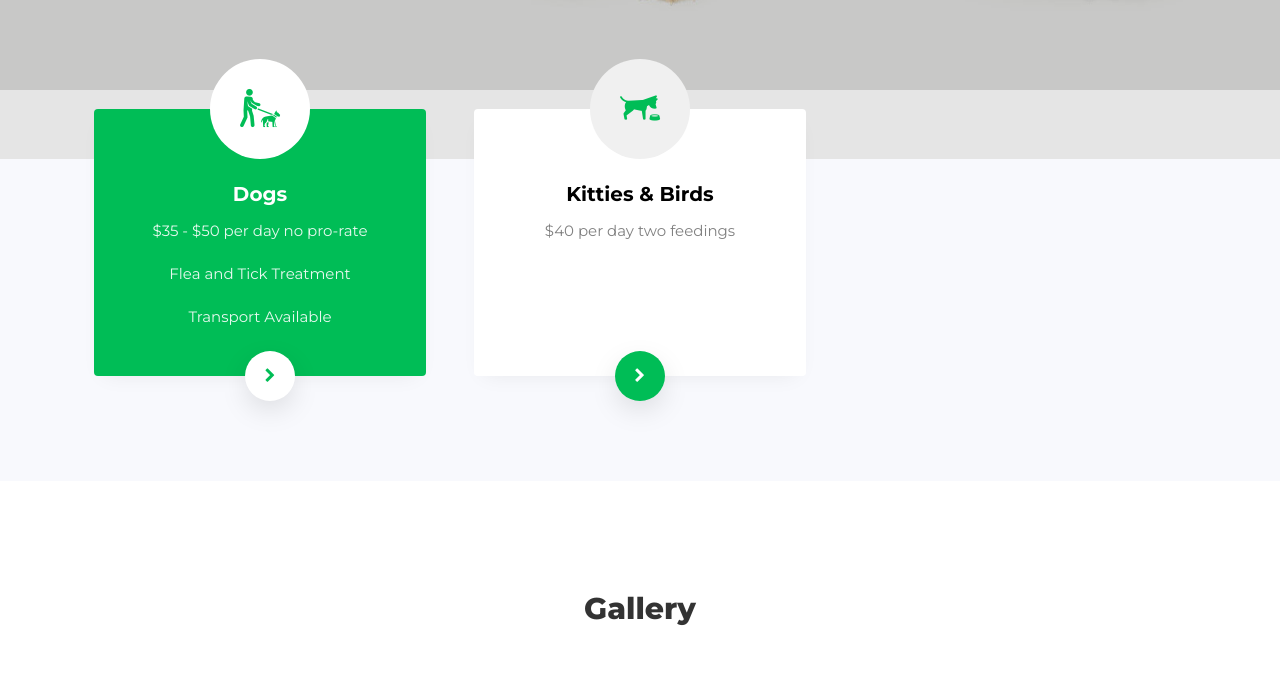
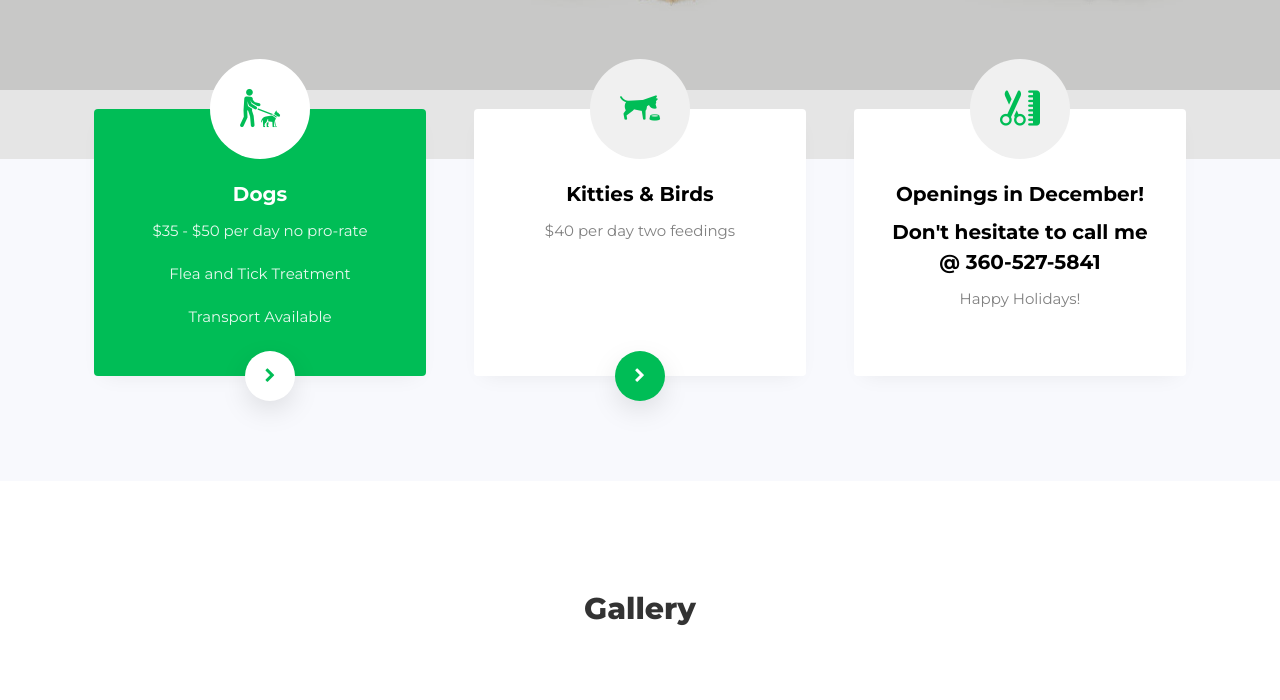
Before and after one commit to ultimitech/uts8, a website: page dist/index.html in a window 1280 px wide. Shown: the part 780-1480 px from the top of the page. Drawn offline with Linux system fonts and the light colour scheme; some packages are replaced by stand-ins of ours; no server answers; files whose address does not match are found by name.

Commit message:
add holiday info

```diff
--- a/dist/index.html
+++ b/dist/index.html
@@ -137,6 +137,22 @@
               </div>
             </div>
           </div> -->
+          <div class="col-md-4 d-flex align-self-stretch px-4 ftco-animate">
+            <div class="d-block services text-center">
+              <div class="icon d-flex align-items-center justify-content-center">
+            		<span class="flaticon-grooming"></span>
+              </div>
+              <div class="media-body">
+                <h3 class="heading">Openings in December!</h3>
+				<h3 class="heading">Don't hesitate to call me @ 360-527-5841</h3>
+                <p>Happy Holidays!</p>
+				<!-- <p>Flea and Tick Treatment</p>
+				<p>Transport Available</p>
+				<p>Horse Extras: $40 a day includes two feedings, up to an hour. After an hour, I bill @ $50 an hour per day. Extra feeding and blanketing is available. Water included. Feeding times subject to owners request.</p>
+                <a href="#" class="btn-custom d-flex align-items-center justify-content-center"><span class="fa fa-chevron-right"></span><i class="sr-only">Read more</i></a> -->
+              </div>
+            </div>
+          </div>
         </div>
     	</div>
     </section>
```
Also changed, not shown: 1 other file.
